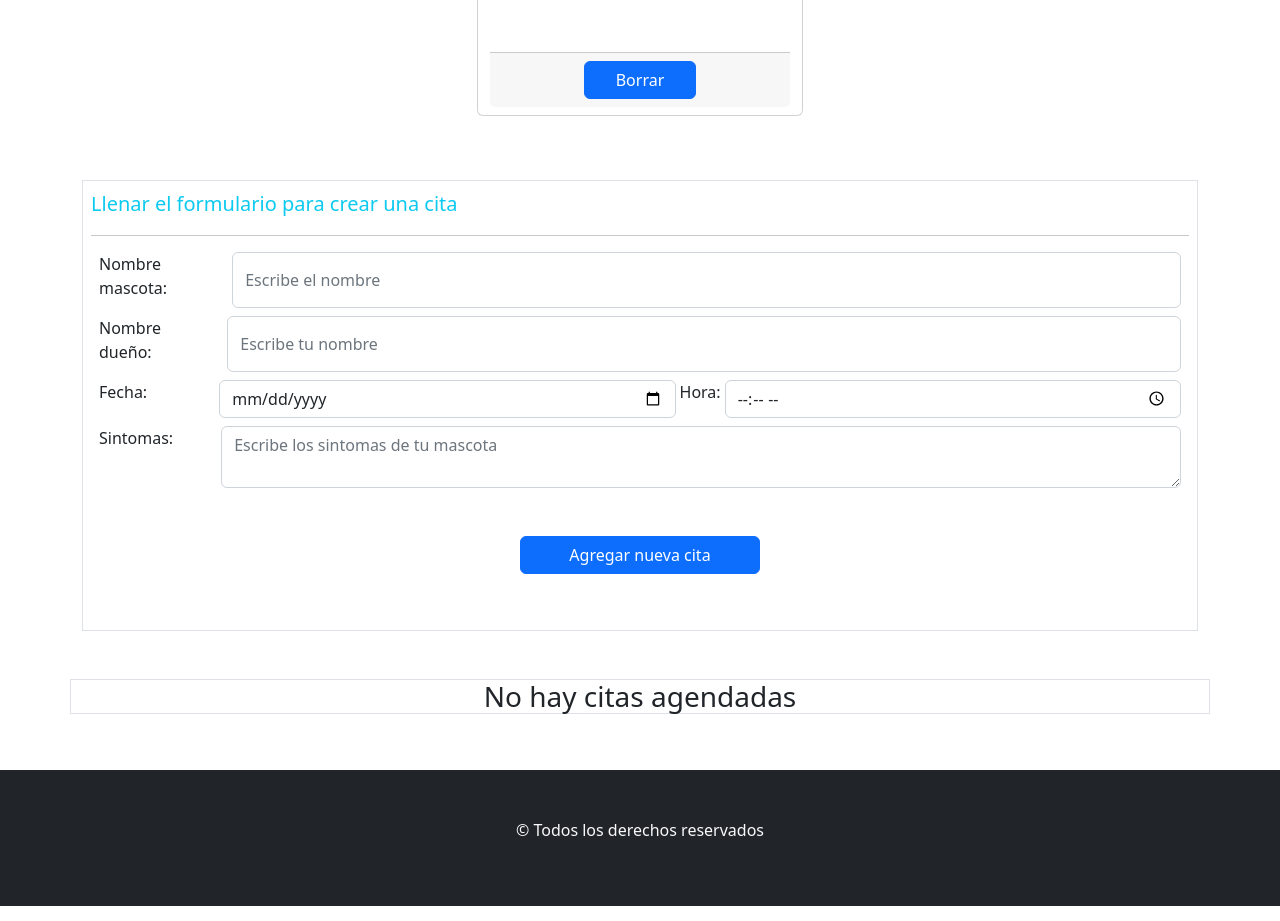
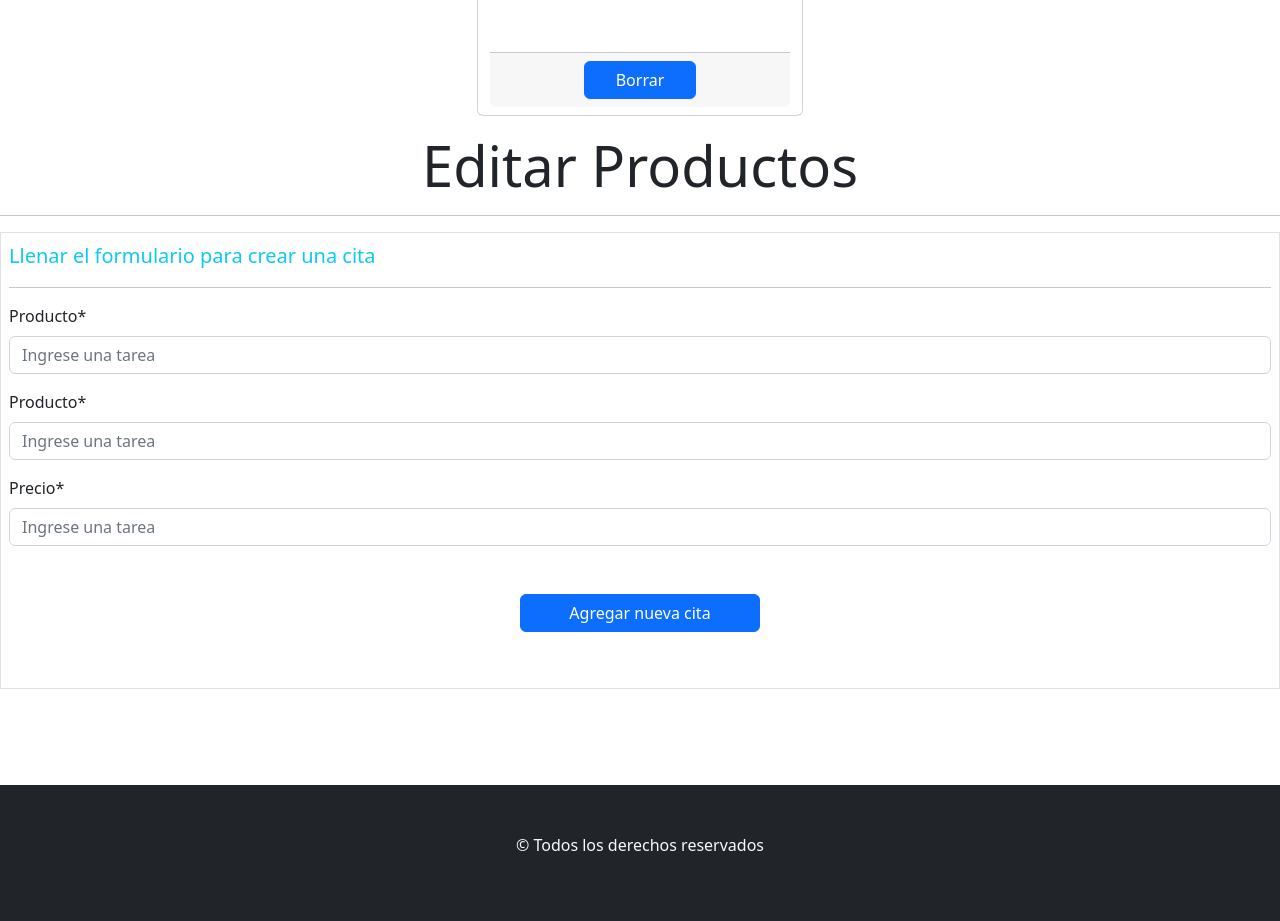
Before and after one commit to Mario-Chavez/cafecito-react, a React (Vite) app: page / in a window 1280 px wide. Shown: the part 1100-2021 px from the top of the page. Built offline with nearby package versions, Linux system fonts and the light colour scheme.

Commit message:
se agrego el editar producto

```diff
--- a/src/App.jsx
+++ b/src/App.jsx
@@ -13,9 +13,7 @@ function App() {
         <>
             <Menu />
             <Inicio />
-            <Container className="my-5 mainPage">
-                <Formulario />
-            </Container>
+            <Container className="my-5 mainPage"></Container>
             <Footer />
         </>
     );
--- a/src/views/Inicio.jsx
+++ b/src/views/Inicio.jsx
@@ -1,6 +1,7 @@
 import React from "react";
 import CarouselComp from "../components/common/Carousel";
 import CardProducto from "./producto/CardProducto";
+import EditarProducto from "./producto/EditarProducto";
 
 const Inicio = () => {
     return (
@@ -9,6 +10,7 @@ const Inicio = () => {
             <h1 className="display-4 text-center">Nuestros Productos</h1>
             <hr />
             <CardProducto />
+            <EditarProducto />
         </>
     );
 };
--- a/src/views/producto/EditarProducto.jsx
+++ b/src/views/producto/EditarProducto.jsx
@@ -1,7 +1,114 @@
 import React from "react";
 
+import { Button, Form } from "react-bootstrap";
+import { useForm } from "react-hook-form";
+
 const EditarProducto = () => {
-    return <div></div>;
+    const {
+        register,
+        handleSubmit,
+        formState: { errors },
+    } = useForm();
+
+    const onSubmit = (data) => {
+        console.log("mi submit");
+        console.log(data);
+        // setPacientes([...pacientes, { mascota, duenio, fecha, hora, sintomas }]);
+    };
+
+    return (
+        <section>
+            <h1 className="display-4 text-center">Editar Productos</h1>
+            <hr />
+            <Form
+                onSubmit={handleSubmit(onSubmit)}
+                className=" mx-auto formulario p-2 border"
+            >
+                <div>
+                    <p className="text-info fs-5">
+                        Llenar el formulario para crear una cita
+                    </p>
+                    <hr />
+                </div>
+                <Form.Group className="mb-3">
+                    <Form.Label>Producto*</Form.Label>
+                    <Form.Control
+                        type="text"
+                        placeholder="Ingrese una tarea"
+                        {...register("producto", {
+                            required: "El nombre del producto es obligatorio",
+                            minLength: {
+                                value: 2,
+                                message:
+                                    "El nombre del producto debe tener como minimo 2 caracteres",
+                            },
+                            maxLength: {
+                                value: 20,
+                                message:
+                                    "El nombre del producto debe tener como maximo 20 caracteres",
+                            },
+                        })}
+                    />
+                    <Form.Text className="text-danger">
+                        {errors.producto?.message}
+                    </Form.Text>
+                </Form.Group>
+                <Form.Group className="mb-3">
+                    <Form.Label>Producto*</Form.Label>
+                    <Form.Control
+                        type="text"
+                        placeholder="Ingrese una tarea"
+                        {...register("producto", {
+                            required: "El nombre del producto es obligatorio",
+                            minLength: {
+                                value: 2,
+                                message:
+                                    "El nombre del producto debe tener como minimo 2 caracteres",
+                            },
+                            maxLength: {
+                                value: 20,
+                                message:
+                                    "El nombre del producto debe tener como maximo 20 caracteres",
+                            },
+                        })}
+                    />
+                    <Form.Text className="text-danger">
+                        {errors.producto?.message}
+                    </Form.Text>
+                </Form.Group>
+                <Form.Group className="mb-3">
+                    <Form.Label>Precio*</Form.Label>
+                    <Form.Control
+                        type="text"
+                        placeholder="Ingrese una tarea"
+                        {...register("precio", {
+                            required: "El nombre del producto es obligatorio",
+                            minLength: {
+                                value: 1,
+                                message: "El  precio debe tener como minimo 2 caracteres",
+                            },
+                            maxLength: {
+                                value: 7,
+                                message:
+                                    "El  precio debe tener como maximo 20 caracteres",
+                            },
+                        })}
+                    />
+                    <Form.Text className="text-danger">
+                        {errors.precio?.message}
+                    </Form.Text>
+                </Form.Group>
+
+                <Form.Group>
+                    <div className="my-5 d-flex justify-content-center ">
+                        <Button type="submit" className="px-5 ">
+                            Agregar nueva cita
+                        </Button>
+                    </div>
+                </Form.Group>
+            </Form>
+        </section>
+    );
 };
 
 export default EditarProducto;
```
Also changed, not shown: src/views/Administrador.jsx (+49 -1 lines).
